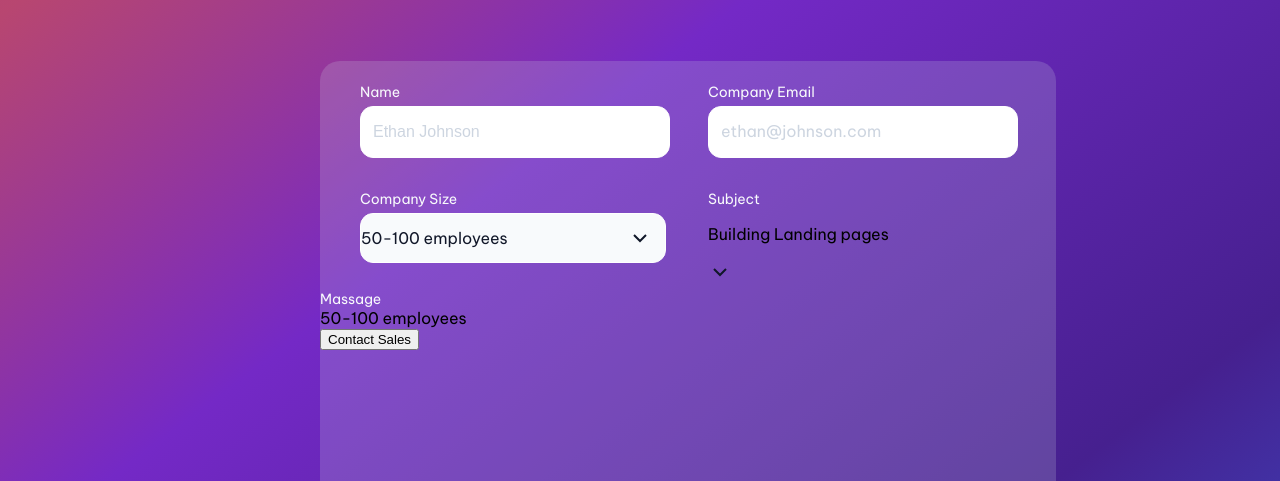
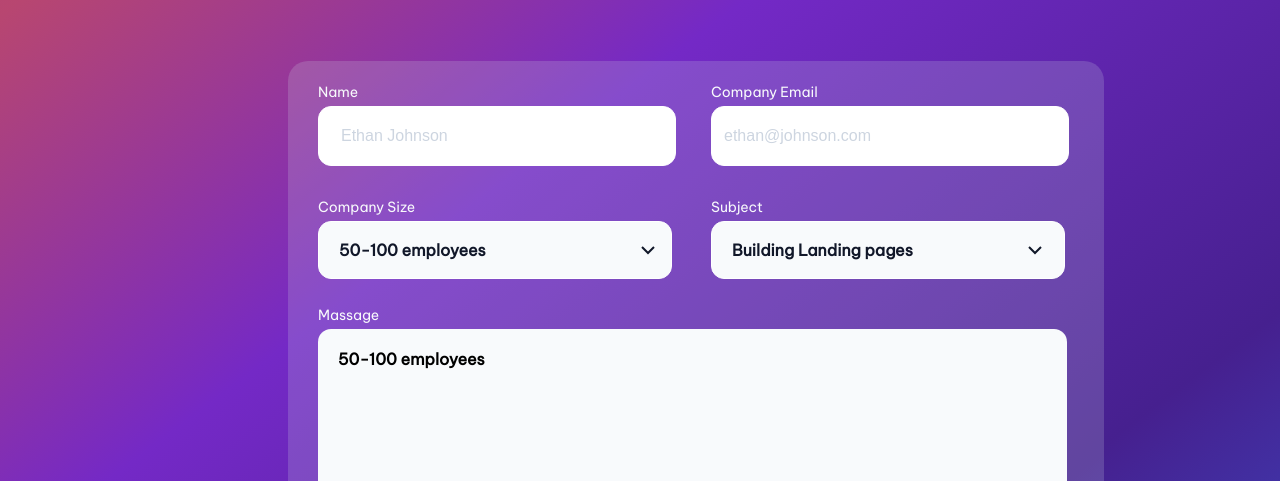
Before and after one commit to JeisonLeonel/Contact-Page, a plain HTML site: page index.html in a window 1280 px wide. Shown: the part 319-800 px from the top of the page. Drawn offline with Linux system fonts and the light colour scheme.

Commit message:
Se termina el reto

```diff
--- a/css/style.css
+++ b/css/style.css
@@ -9,6 +9,7 @@ body{
     background-repeat: no-repeat;
     background-position: center center;
     font-family: "Be Vietnam Pro", sans-serif;
+    font-style: normal !important;
 }
 /*Estilo del icono*/
 .icon{
@@ -58,19 +59,20 @@ body{
     background-color:  rgba(205, 213, 224, 0.2);
     border-radius: 20px;
     margin-top: 4rem;
-    margin-left: 20rem;
-    width: 46rem;
+    margin-left: 18rem;
+    width: 51rem;
     height: 40rem;
 }
 .form label{
     font-size: 14px;
     color: #F8FAFC;
+    font-weight: 400 ;
 }
 /*Estilo para la informacion del formulario*/
 .form .information{
     display: grid;
     grid-template-columns: 50% 50%;
-    padding-left: 40px;
+    padding-left: 30px;
     padding-top: 20px;
 }
 .form .information .name {
@@ -78,39 +80,33 @@ body{
 }
 .form .information .name input[type="text"]{
     border-radius: 13px;
-    width: 19rem;
-    height: 3rem;
+    width: 22rem;
+    height: 3.5rem;
     margin-top: 5px;
     border: solid 1px #FFFF;
 }
 .form .information .name input[type="text"]::placeholder{
     color: #CDD5E0;
-    padding-left: 10px;
+    padding-left: 20px;
     font-size: 16px;
 }
 .form .information .company_email input[type="email"]{
     border-radius: 13px;
-    width: 19rem;
-    height: 3rem;
+    width: 22rem;
+    height: 3.5rem;
     margin-top: 5px;
     border: solid 1px #FFFF;
-    font-family: "Be Vietnam Pro", sans-serif;
-    font-weight: 400;
-    font-style: normal;
 }
 .form .information .company_email input[type="email"]::placeholder{
     color: #CDD5E0;
     padding-left: 10px;
     font-size: 16px;
-    font-family: "Be Vietnam Pro", sans-serif;
-    font-weight: 400;
-    font-style: normal;
 }
 .form .information .company_size .employees{
     display: flex;
     border-radius: 13px;
-    width: 19rem;
-    height: 3rem;
+    width: 22rem;
+    height: 3.5rem;
     margin-top: 5px;
     border: solid 1px #FFFF;
     background-color: #F8FAFC;
@@ -119,7 +115,63 @@ body{
 
 }
 .form .information .company_size img{
-    padding-left: 120px;
+    padding-left: 150px;
     height: 24px;
     width: 24px;
 }
+.form .information .company_size .employees p{
+    padding-left: 20px;
+    font-weight: bold;
+}
+.form .information .Subject .input{
+    display: flex;
+    border-radius: 13px;
+    width: 22rem;
+    height: 3.5rem;
+    margin-top: 5px;
+    border: solid 1px #FFFF;
+    background-color: #F8FAFC;
+    align-items: center;
+    color: #111729;
+}
+.form .information .Subject img{
+    padding-left: 110px;
+    height: 24px;
+    width: 24px;
+}
+.form .information .Subject .input p{
+    padding-left: 20px;
+    font-weight: bold;
+}
+.form .massage{
+    padding-left: 30px;
+    padding-top: 25px;
+}
+.form .massage .text_message{
+    background-color: #F8FAFC;
+    width: 46.8rem;
+    height: 15rem;
+    border-radius: 13px;
+}
+.form .massage .text_message p{
+    margin-top: 5px;
+    margin-bottom: 0px;
+    font-weight: bold;
+    padding-left: 20px;
+    padding-top: 20px;
+}
+.form .Contact_Sales{
+    padding-left: 30px;
+    padding-top: 25px;
+}
+.form .Contact_Sales button{
+    width: 46.8rem;
+    background-color: #F8FAFC;
+    border-radius: 13px;
+    border: solid 1px #F8FAFC;
+    color: #4036A9;
+    font-weight: 700;
+    font-style: normal;
+    height: 5rem;
+    font-size: 20px;
+}
--- a/index.html
+++ b/index.html
@@ -68,7 +68,9 @@
         <div class="massage">
             <label for="massage">Massage</label>
             <div class="text_message">
-                50-100 employees
+                <p>
+                    50-100 employees
+                </p>
             </div>
         </div>
         <!--Tercer contenedor el button-->
```
